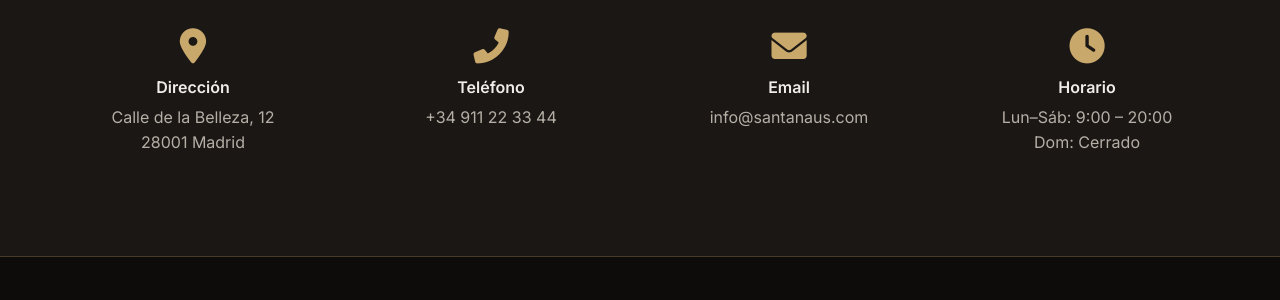
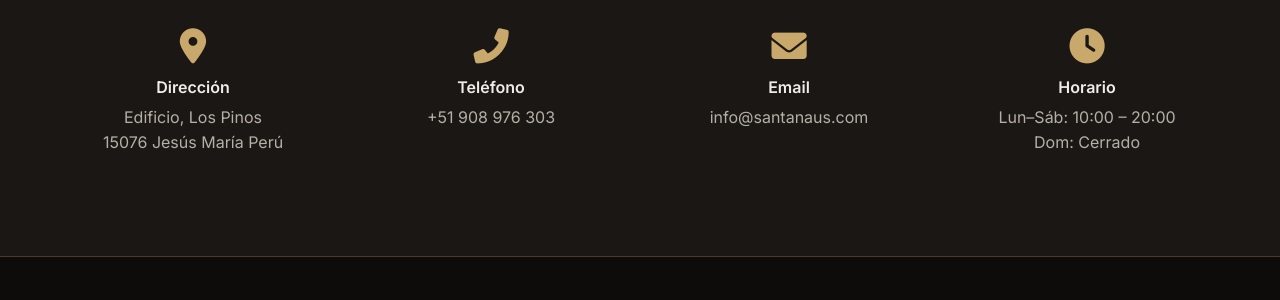
Before and after one commit to Jorge-de-la-Flor/Jorge-de-la-Flor.github.io, a Jekyll site: the page clients/santana/index.html, which Jekyll copies as it is, in a window 1280 px wide and 900 px high, scrolled down 3542 px. Shown: the part 462-762 px from the top of the window. Built offline with Jekyll 4.4.1, drawn with Linux system fonts in a browser that asks for light colours; some web fonts are replaced.

Commit message:
fix: corretion of data

```diff
--- a/clients/santana/index.html
+++ b/clients/santana/index.html
@@ -861,7 +861,7 @@
                         <li><i class="fas fa-check-circle"></i> Sin compromiso</li>
                     </ul>
                     <div style="margin-top: 30px;">
-                        <a href="https://wa.me/34911223344?text=Hola%20Santana%2C%20quiero%20reservar%20una%20cita" target="_blank" class="btn-whatsapp">
+                        <a href="https://wa.me/51908976303?text=Hola%20Santana%2C%20quiero%20reservar%20una%20cita" target="_blank" class="btn-whatsapp">
                             <i class="fab fa-whatsapp"></i> Reservar por WhatsApp
                         </a>
                     </div>
@@ -901,12 +901,12 @@
                 <div class="contact-item">
                     <i class="fas fa-map-marker-alt"></i>
                     <h4>Dirección</h4>
-                    <p>Calle de la Belleza, 12<br />28001 Madrid</p>
+                    <p>Edificio, Los Pinos<br />15076 Jesús María Perú </p>
                 </div>
                 <div class="contact-item">
                     <i class="fas fa-phone-alt"></i>
                     <h4>Teléfono</h4>
-                    <p>+34 911 22 33 44</p>
+                    <p>+51 908 976 303</p>
                 </div>
                 <div class="contact-item">
                     <i class="fas fa-envelope"></i>
@@ -916,7 +916,7 @@
                 <div class="contact-item">
                     <i class="fas fa-clock"></i>
                     <h4>Horario</h4>
-                    <p>Lun–Sáb: 9:00 – 20:00<br />Dom: Cerrado</p>
+                    <p>Lun–Sáb: 10:00 – 20:00<br />Dom: Cerrado</p>
                 </div>
             </div>
         </div>
```
